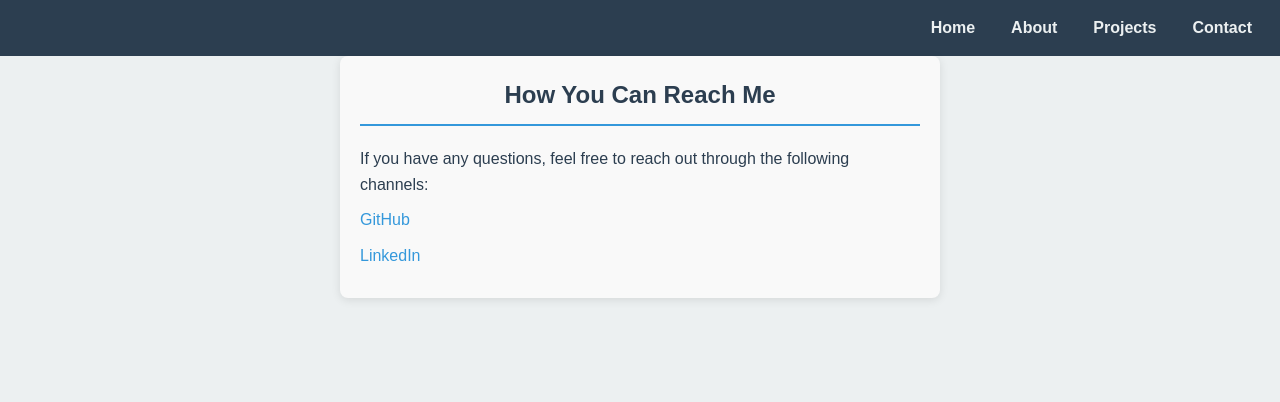
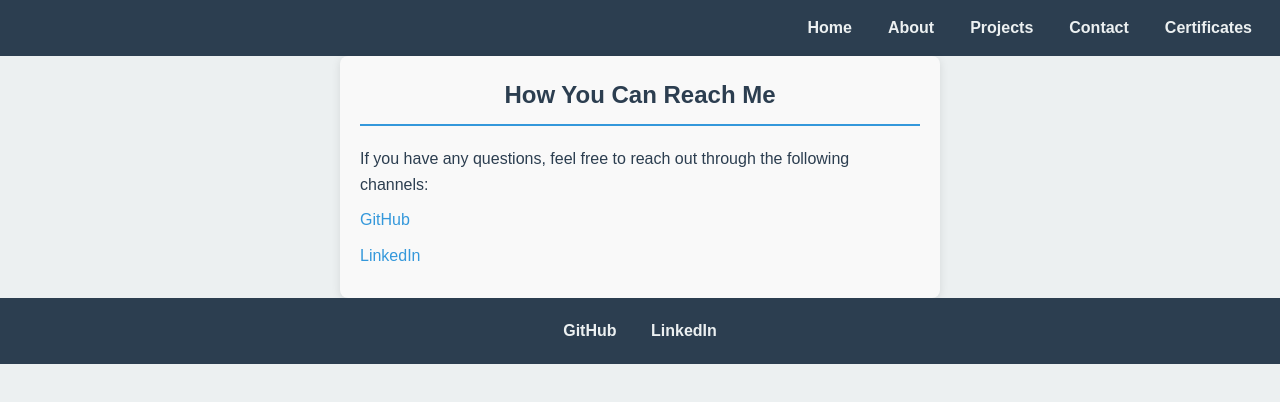
Before and after one commit to uwinezagloria/My_Portifolio, a plain HTML site: page contact.html in a window 1280 px wide. Drawn offline with Linux system fonts and the light colour scheme.

Commit message:
updating

```diff
--- a/contact.html
+++ b/contact.html
@@ -13,6 +13,7 @@
             <li><a href="about.html">About</a></li>
             <li><a href="projects.html">Projects</a></li>
             <li><a href="contact.html">Contact</a></li>
+            <li><a href="certificates.html">Certificates</a></li>
         </ul>
     </nav>
     <section class="contact-section">
@@ -23,5 +24,11 @@
             <li><a href="https://www.linkedin.com/in/uwineza-gloria-709827a5" target="_blank">LinkedIn</a></li>
 
     </section>
+    <footer>
+        <div class="social-links">
+            <a href="https://github.com/uwinezagloria" target="_blank">GitHub</a>
+            <a href="https://www.linkedin.com/in/uwineza-gloria-709827a5" target="_blank">LinkedIn</a>
+        </div>
+    </footer>
 </body>
 </html>
```
Also changed, not shown: projects.html (+1 -1 lines).
